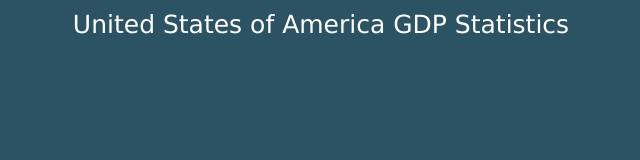
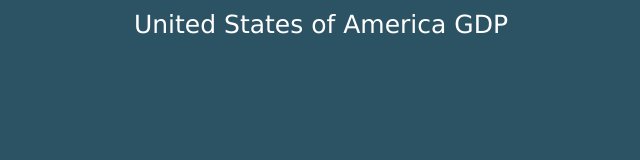
Before and after one commit to GeorgeShalamberidze/Bar-Chart, a plain HTML site: page index.html in a window 1280 px wide. Shown: the whole page, without its empty margins (319-959 px from the left). Drawn offline with nearby package versions, Linux system fonts and the light colour scheme; no server answers.

Commit message:
Update index.html

```diff
--- a/index.html
+++ b/index.html
@@ -12,7 +12,7 @@
 <body>
     <div class="chart-container">
         <div id='title'>
-            United States of America GDP Statistics
+            United States of America GDP
         </div>
         <div class="svg-container">
 
```
